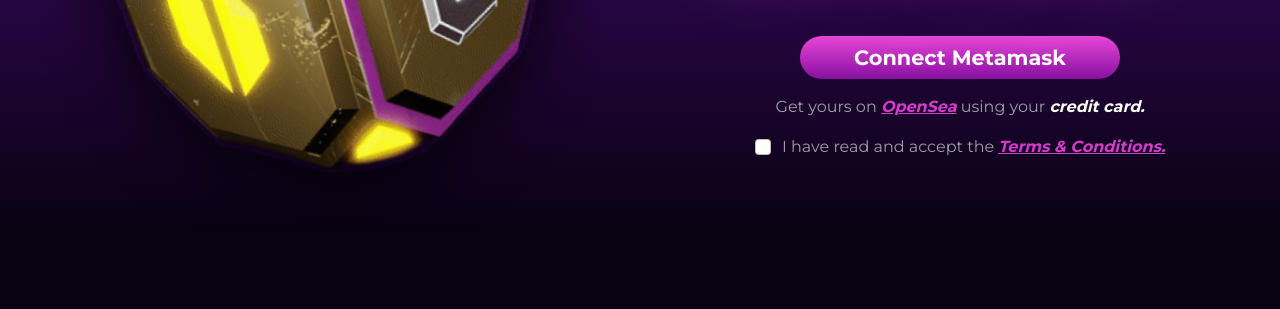
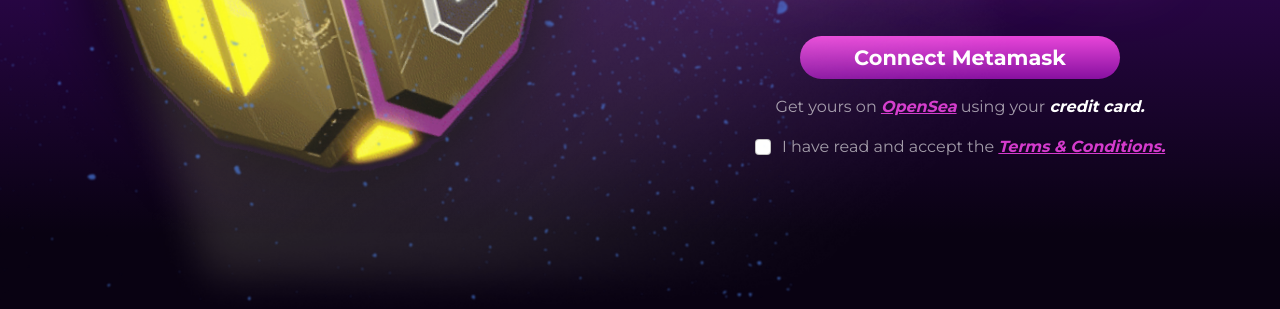
Before and after one commit to alexisdavidson/Mystery-Box, a React app: page / in a window 1280 px wide. Shown: the part 491-800 px from the top of the page. Built offline with nearby package versions, Linux system fonts and the light colour scheme.

Commit message:
Add effects

```diff
--- a/src/frontend/components/App.css
+++ b/src/frontend/components/App.css
@@ -35,6 +35,7 @@ html, body {
 
 .homeBoxImage {
   width: 70vh;
+  z-index: 20;
 }
 
 .homeCol {
@@ -425,6 +426,23 @@ a:link, a:visited, a:hover, a:active {
   padding: 0;
 }
 
+.homeEffect1, .homeEffect2 {
+  background-image: url("./assets/Effect1.png");
+  background-repeat: no-repeat;
+  background-size: contain;
+  position: absolute;
+  top: 0;
+  left: 0;
+  width: 100%;
+  height: 100%;
+  pointer-events: none;
+  z-index: 0;
+  overflow-x: hidden;
+  overflow-y: hidden;
+}
+.homeEffect2 {
+  background-image: url("./assets/Effect2.png");
+}
 
 
 
@@ -432,6 +450,11 @@ a:link, a:visited, a:hover, a:active {
 
 
 @media only screen and (max-width: 1199.98px){
+
+  .homeEffect1, .homeEffect2 {
+    width: 200%;
+    height: 200%;
+  }
   .home {
     margin: 0;
   }
--- a/src/frontend/components/Home.js
+++ b/src/frontend/components/Home.js
@@ -70,6 +70,8 @@ const Home = ({ web3Handler, account, mintButtonAllRarities, mintButtonIslands }
                     )}
                 </div>
             </Col>
+            <div className="homeEffect1"></div>
+            <div className="homeEffect2"></div>
         </Row>
     );
 }
```
Also changed, not shown: src/frontend/components/assets/Effect1.png (added), src/frontend/components/assets/Effect2.png (added), src/frontend/components/assets/Effect3.png (added).
